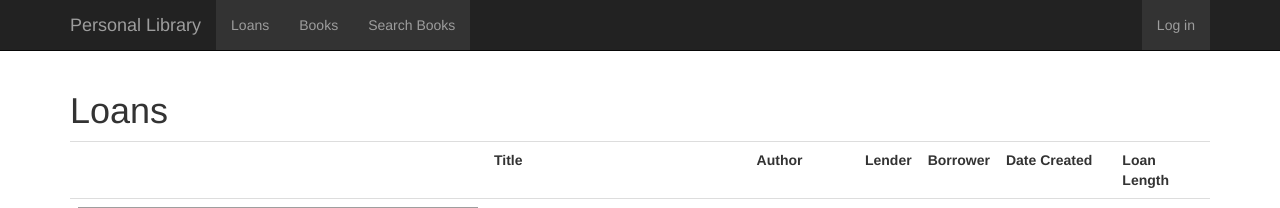
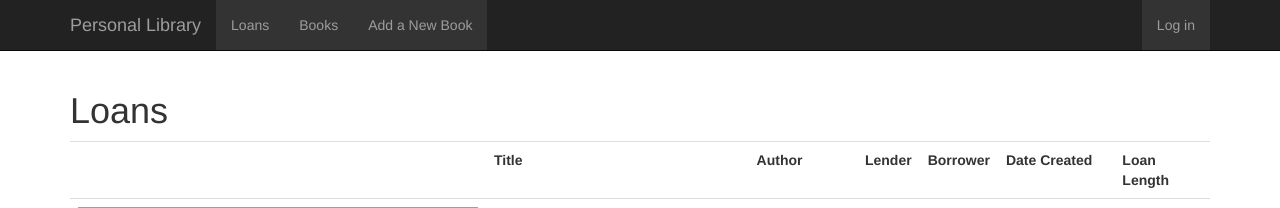
Before and after one commit to dnoneill/libraryproject, a Django app: page /loans/ in a window 1280 px wide. Shown: the top 208 px of the page. Run offline with Django 3.2, Linux system fonts and the light colour scheme; data comes from the database, SQL or seed files in the repository; some libraries are stand-ins or nearby versions; grey boxes are pictures that could not be loaded.

Commit message:
changed "New Loan" button, modified menu buttons

```diff
--- a/libraryproject/libraryapp/templates/libraryapp/base.html
+++ b/libraryproject/libraryapp/templates/libraryapp/base.html
@@ -64,7 +64,7 @@
 						<ul class="nav navbar-nav pull-left">
 						  <li><a href="/loans">Loans</a></li>
 						  <li><a href="/books">Books</a></li>
-						  <li><a href="/choose">Search Books</a></li>
+						  <li><a href="/choose">Add a New Book</a></li>
 						</ul>
 
 				<ul class="nav navbar-nav pull-right">
--- a/libraryproject/libraryapp/templates/libraryapp/loans_list.html
+++ b/libraryproject/libraryapp/templates/libraryapp/loans_list.html
@@ -9,8 +9,7 @@
 
        <table class="table">
     	{% if perms.collection.add_book %}
-                <button type="button" class="btn btn-primary navbar-btn pull-right" data-toggle="modal" data-target="#loans-form-modal">New Loan</button>
-                {% include "libraryapp/loans-form-modal.html" %}
+                <button type="button" class="btn btn-primary navbar-btn pull-right" onclick="location.href = '/choose';"">New Loan</button>
             {% endif %}
             <h1>Loans</h1>
       <tr>
```
